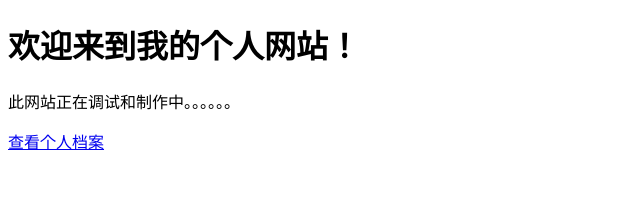
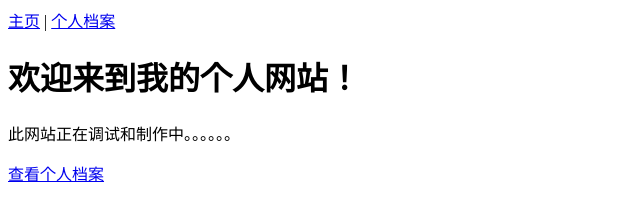
Before and after one commit to johnzeen0711/test, a plain HTML site: page index.html in a window 1280 px wide. Shown: the whole page, without its empty margins (0-640 px from the left). Drawn offline with Linux system fonts and the light colour scheme.

Commit message:
Add navigation links to index.html

```diff
--- a/index.html
+++ b/index.html
@@ -1,3 +1,8 @@
+<nav>
+  <a href="index.html">主页</a> |
+  <a href="Personal-Profile.html">个人档案</a>
+</nav>
+
 <!DOCTYPE html>
 <html>
 <head>
```
